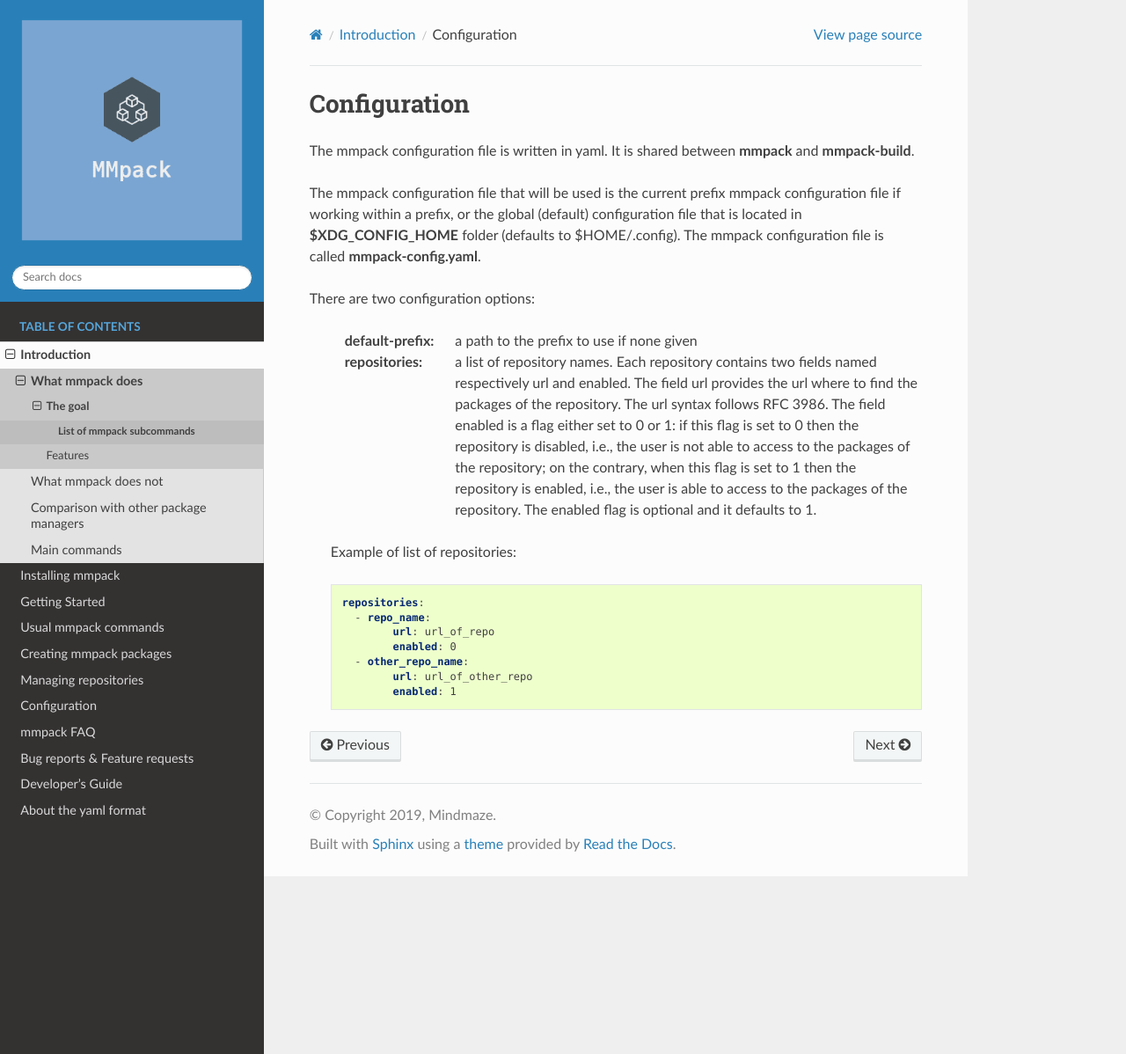
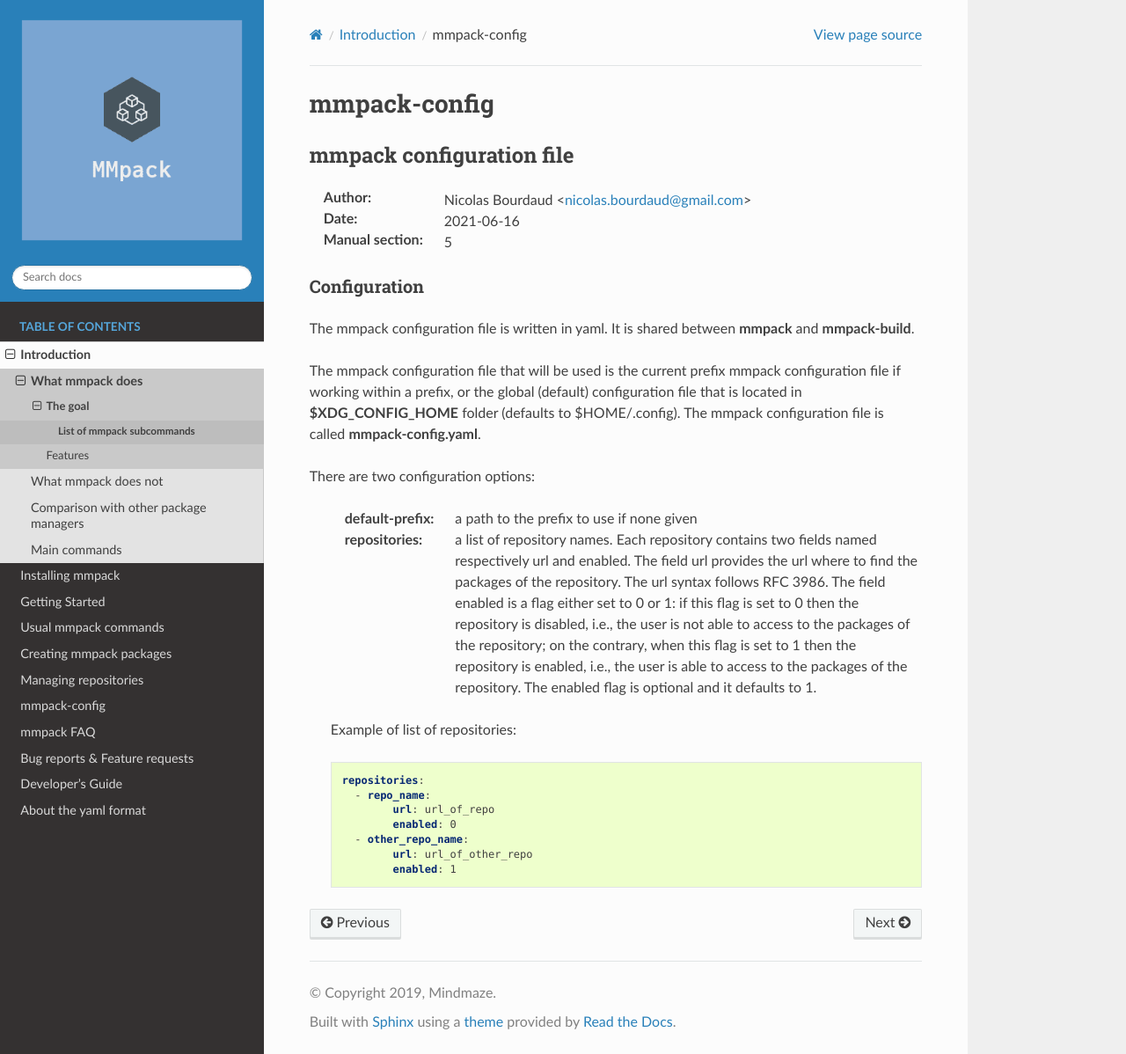
Before and after one commit to mmlabs-mindmaze/mmpack, a Sphinx documentation site: the page built from docs/man/5/mmpack-config.rst, in a window 1280 px wide and 1198 px high. Shown: the whole window at 88% size. Built offline with Sphinx 7.4.7 and the Read the Docs theme 2.0.0, drawn with Linux system fonts in a browser that asks for light colours.

Commit message:
manpage: Various small fixes in manpages
Change-Id: I8cbd38a9b0f34d777e6298e6983c56f543761b09

```diff
--- a/docs/man/1/mmpack_download.rst
+++ b/docs/man/1/mmpack_download.rst
@@ -1,5 +1,5 @@
 ===============
-mmpack download
+mmpack_download
 ===============
 
 -----------------
--- a/docs/man/1/mmpack_repo.rst
+++ b/docs/man/1/mmpack_repo.rst
@@ -36,7 +36,7 @@
 
    add
       adds a repository named *name* pointing to the repository at *url*. The
-      comand will fail to add a repository with a name that already exists.
+      command will fail to add a repository with a name that already exists.
 
    list
       shows a list of existing repositories. This is the default command.
--- a/docs/man/5/mmpack-config.rst
+++ b/docs/man/5/mmpack-config.rst
@@ -1,3 +1,15 @@
+=============
+mmpack-config
+=============
+
+-------------------------
+mmpack configuration file
+-------------------------
+
+:Author: Nicolas Bourdaud <nicolas.bourdaud@gmail.com>
+:Date: 2021-06-16
+:Manual section: 5
+
 Configuration
 =============
 
```
